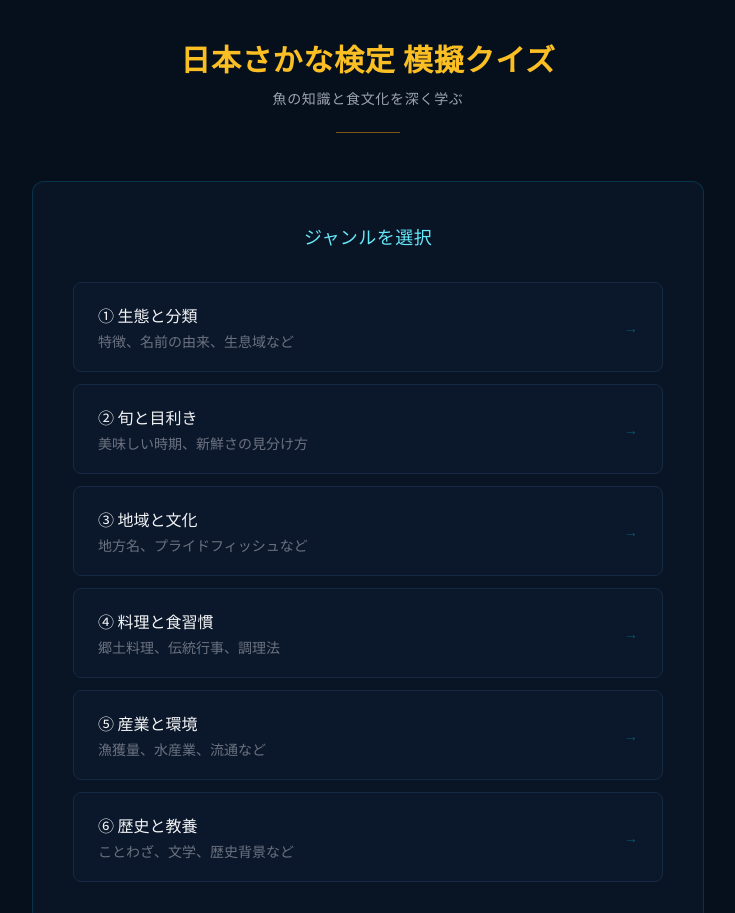
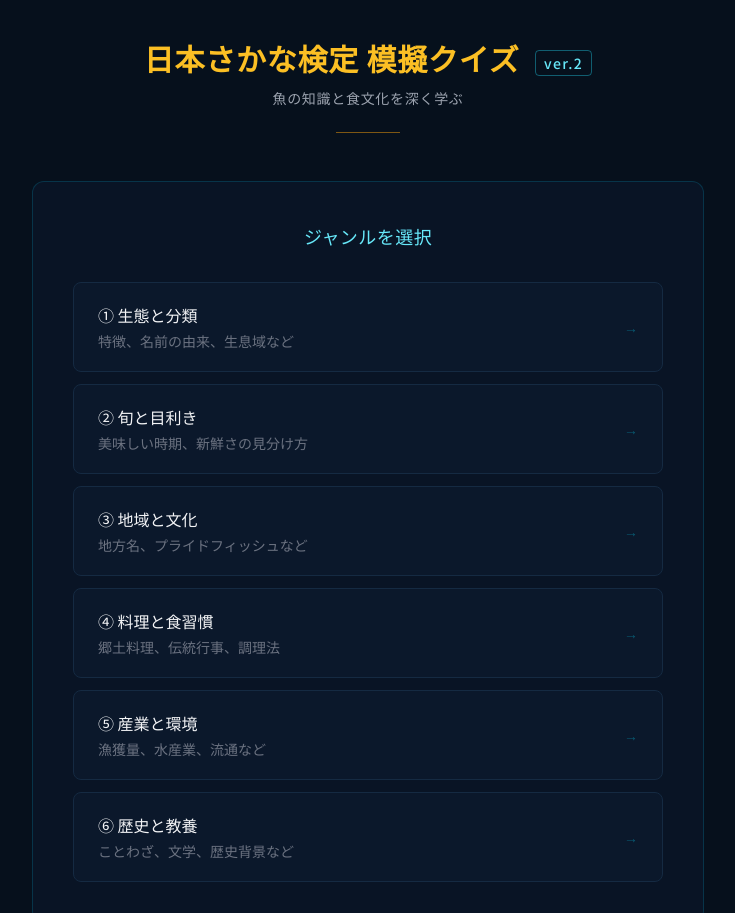
Before and after one commit to Wakanian/totoken_ver2, a plain HTML site: page index.html in a window 1280 px wide. Shown: the top 913 px of the page, without its empty margins (272-1007 px from the left). Drawn offline with nearby package versions, Linux system fonts and the light colour scheme.

Commit message:
Add files via upload

```diff
--- a/index.html
+++ b/index.html
@@ -76,6 +76,7 @@
         <header class="text-center mb-12">
             <h1 class="text-2xl md:text-3xl font-semibold tracking-wide text-gold-400 mb-3">
                 日本さかな検定 模擬クイズ
+                <span class="align-middle ml-2 text-xs md:text-sm font-medium tracking-widest text-aqua-300 border border-aqua-400/40 rounded px-2 py-0.5">ver.2</span>
             </h1>
             <p class="text-sm text-gray-400 tracking-wider">
                 魚の知識と食文化を深く学ぶ
```
